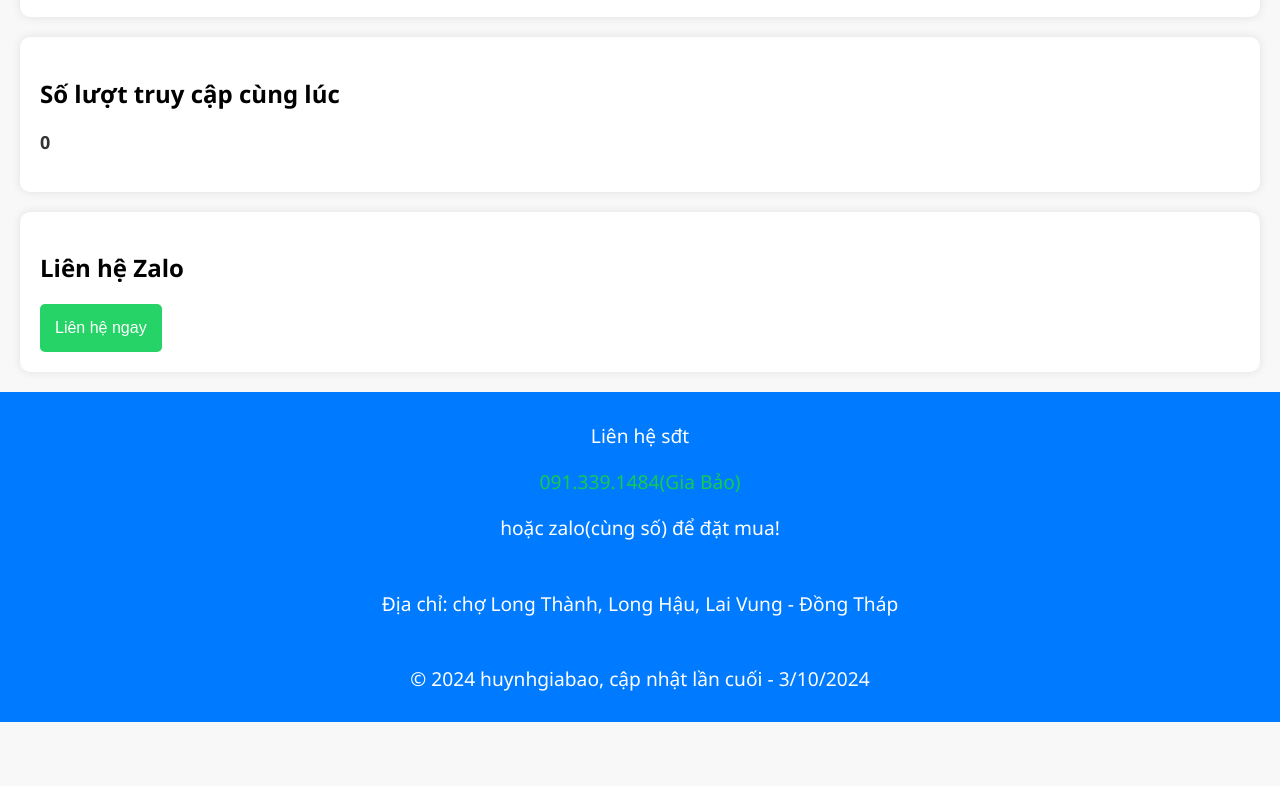
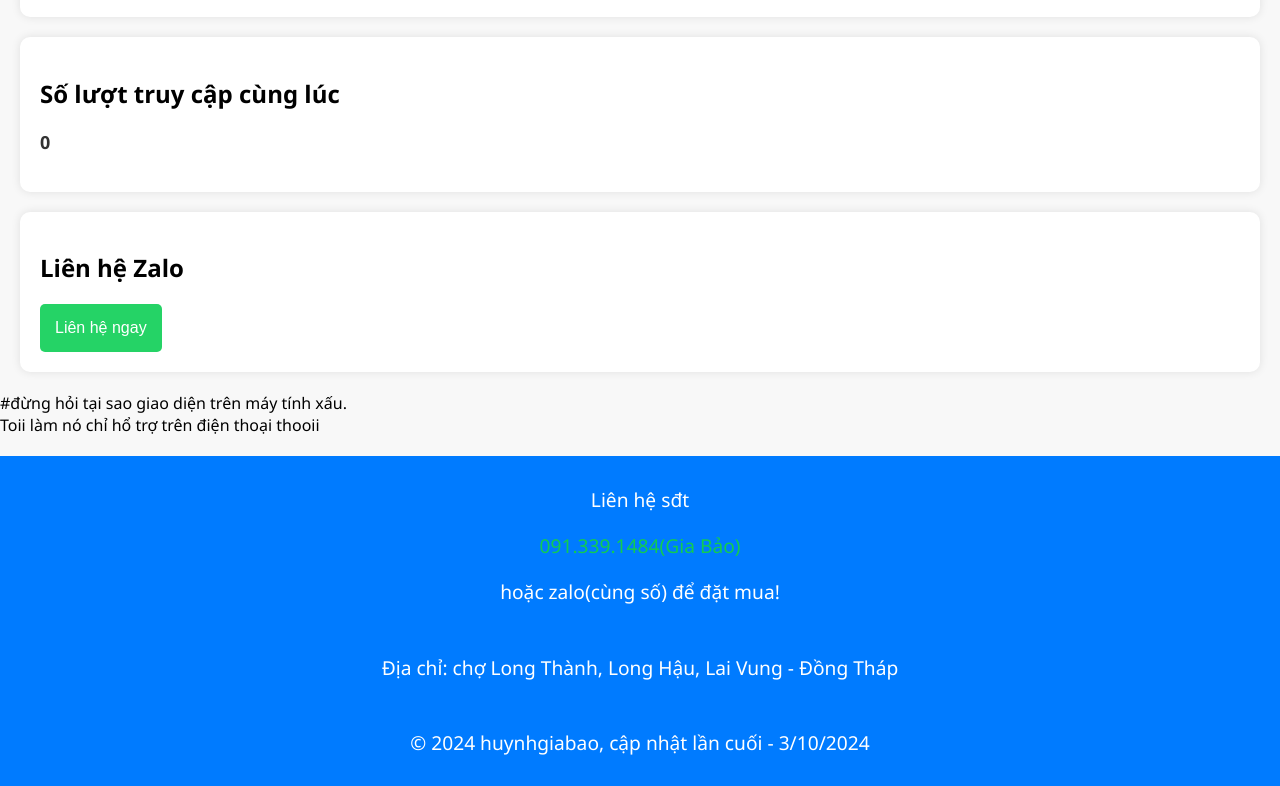
Before and after one commit to giabaohuynhgia/giabaohuynhgia.github.io, a plain HTML site: page index.html in a window 1280 px wide. Shown: the part 1886-2672 px from the top of the page. Before the commit the page ends 2608 px from the top, so only its background shows below. Drawn offline with Linux system fonts and the light colour scheme.

Commit message:
Update index.html

```diff
--- a/index.html
+++ b/index.html
@@ -43,6 +43,8 @@
         <h2>Liên hệ Zalo</h2>
         <button onclick="contactZalo()">Liên hệ ngay</button>
     </section>
+    <p>#đừng hỏi tại sao giao diện trên máy tính xấu. <br>
+    Toii làm nó chỉ hổ trợ trên điện thoại thooii</p>
     <div class="sdt">
         <p>Liên hệ sđt <p style="color: #12cc50;">091.339.1484(Gia Bảo)</p> hoặc zalo(cùng số) để đặt mua!
     <div class="address">
```
